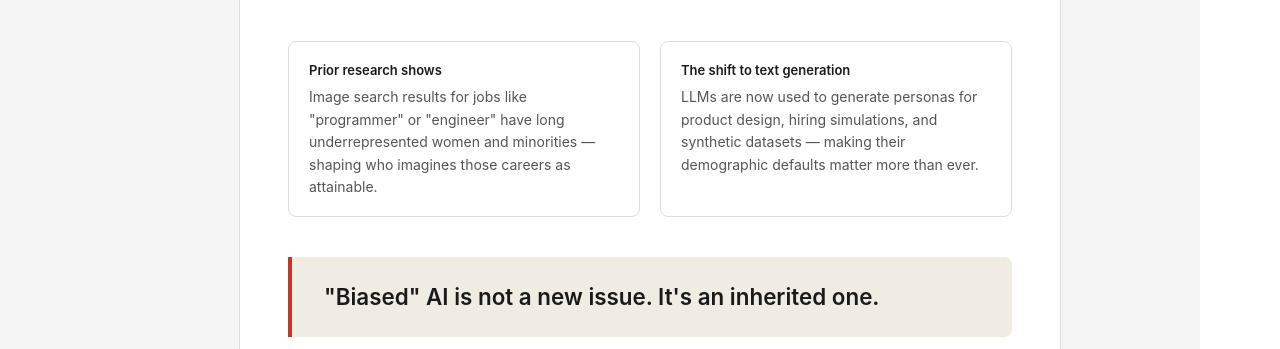
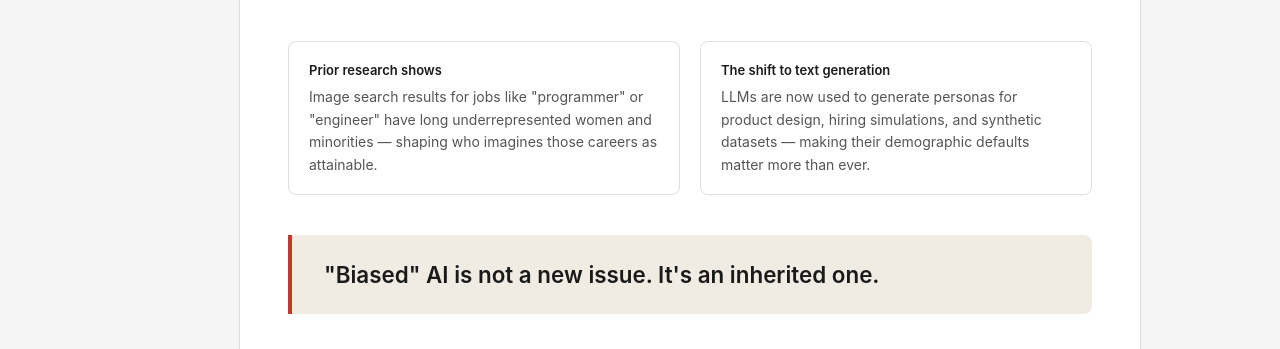
Before and after one commit to Arnav04/gen-ai-website, a plain HTML site: page frontend/background.html in a window 1280 px wide. Shown: the part 197-546 px from the top of the page. Drawn offline with Linux system fonts and the light colour scheme.

Commit message:
Update background.html

```diff
--- a/frontend/background.html
+++ b/frontend/background.html
@@ -8,7 +8,6 @@
   <style>
     .page-content {
       padding: 40px 48px 60px;
-      max-width: 820px;
     }
     .page-label {
       font-size: 11px;
```
